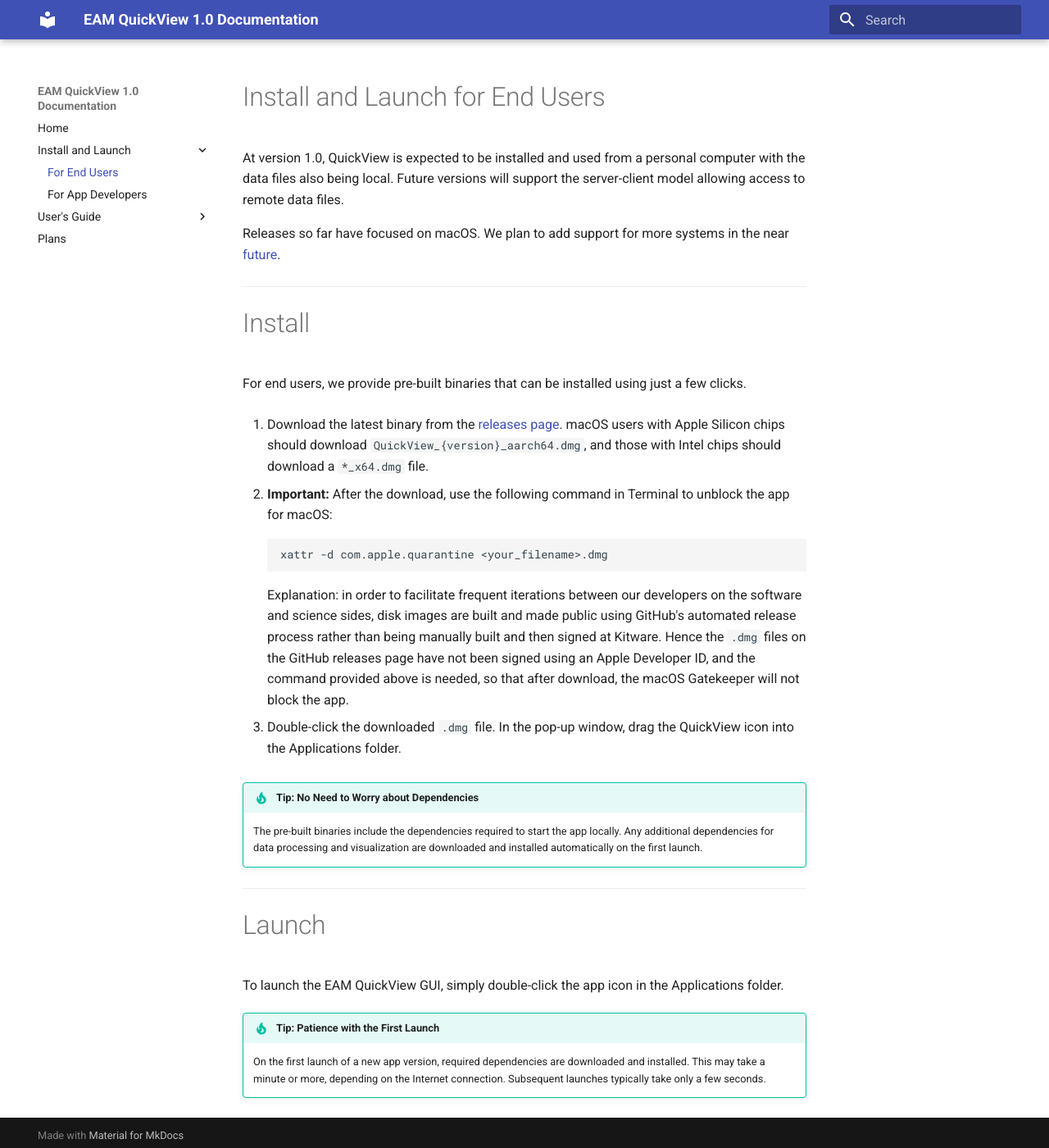
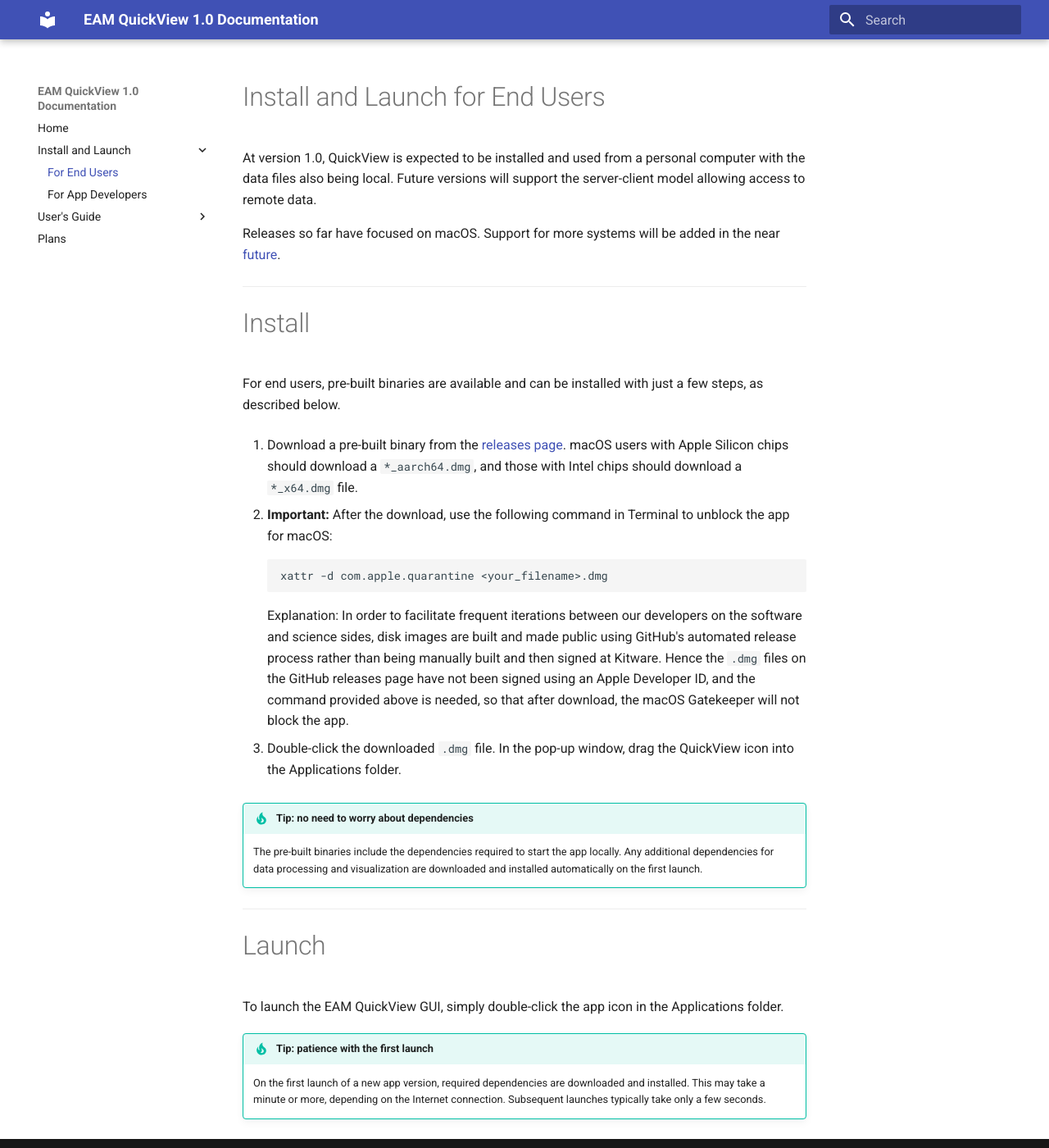
Before and after one commit to Kitware/QuickView, an MkDocs documentation site: the page built from docs/setup/for_end_users.md, in a window 1280 px wide and 1400 px high. Shown: the whole window at 82% size. Built offline with MkDocs 1.6.1 and Material for MkDocs 9.7.7, drawn with Linux system fonts in a browser that asks for light colours.

Commit message:
docs: update installation pages

````diff
--- a/docs/setup/for_end_users.md
+++ b/docs/setup/for_end_users.md
@@ -4,20 +4,20 @@
 At version 1.0, QuickView is expected to be installed and used from
 a personal computer with the data files also being local.
 Future versions will support the server-client model allowing access
-to remote data files.
+to remote data.
 
-Releases so far have focused on macOS. We plan to add support for
-more systems in the near [future](../future.md).
+Releases so far have focused on macOS. Support for
+more systems will be added in the near [future](../future.md).
 
 ---
 # Install
 
-For end users, we provide pre-built binaries that can be installed using
-just a few clicks.
+For end users, pre-built binaries are available and can be installed
+with just a few steps, as described below.
 
-1. Download the latest binary from the
+1. Download a pre-built binary from the
    [releases page](https://github.com/ayenpure/QuickView/releases/).
-   macOS users with Apple Silicon chips should download `QuickView_{version}_aarch64.dmg`,
+   macOS users with Apple Silicon chips should download a `*_aarch64.dmg`,
    and those with Intel chips should download a `*_x64.dmg` file.
 
 2. **Important:** After the download, use the following command in Terminal to
@@ -25,7 +25,7 @@
    ```
    xattr -d com.apple.quarantine <your_filename>.dmg
    ```
-   Explanation: in order to facilitate frequent iterations between our
+   Explanation: In order to facilitate frequent iterations between our
    developers on the software and science sides, disk images are
    built and made public using GitHub's automated release process
    rather than being manually built and then signed at Kitware.
@@ -37,7 +37,7 @@
    drag the QuickView icon into the Applications folder.
 
 
-!!! tip "Tip: No Need to Worry about Dependencies"
+!!! tip "Tip: no need to worry about dependencies"
 
     The pre-built binaries include the dependencies required to
     start the app locally. Any additional dependencies for data processing
@@ -48,7 +48,7 @@
 
 To launch the EAM QuickView GUI, simply double-click the app icon in the Applications folder.
 
-!!! tip "Tip: Patience with the First Launch"
+!!! tip "Tip: patience with the first launch"
 
     On the first launch of a new app version, required dependencies are
     downloaded and installed. This may take a minute or more, depending
````
Also changed, not shown: docs/setup/for_app_developers.md (+3 -3 lines).
